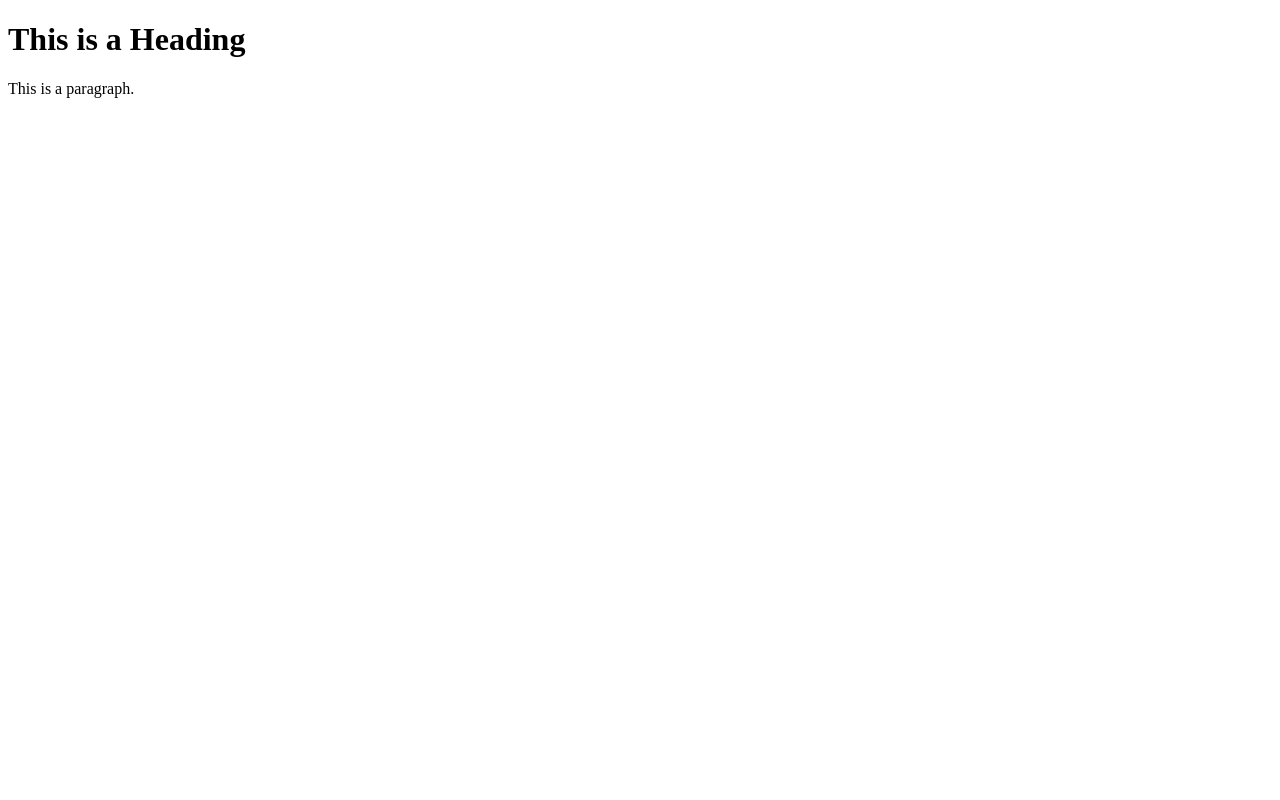
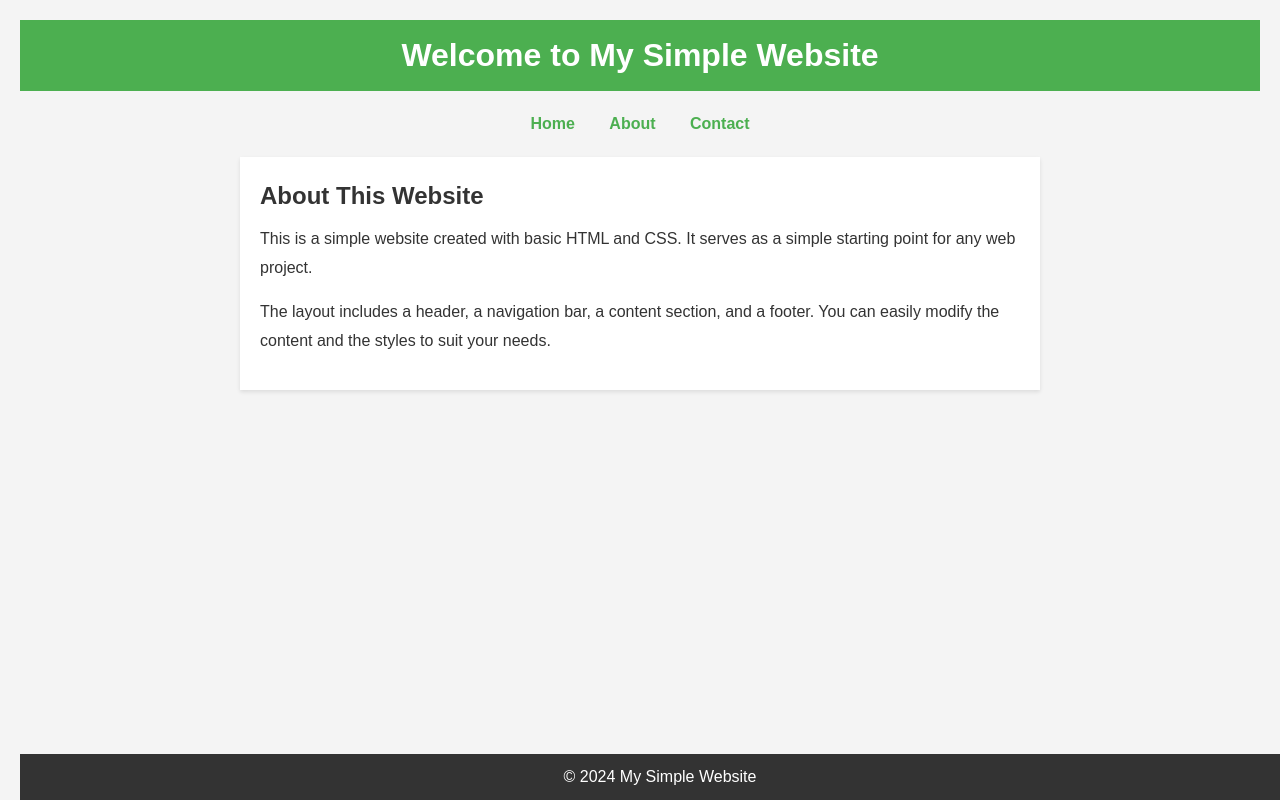
Before and after one commit to Akssridhar/design, a plain HTML site: page index.html in a window 1280 px wide. Drawn offline with Linux system fonts and the light colour scheme.

Commit message:
Update index.html
Add website

```diff
--- a/index.html
+++ b/index.html
@@ -1,12 +1,98 @@
 <!DOCTYPE html>
-<html>
+<html lang="en">
 <head>
-<title>Page Title</title>
+    <meta charset="UTF-8">
+    <meta name="viewport" content="width=device-width, initial-scale=1.0">
+    <title>Simple Website</title>
+    <style>
+        /* Reset some basic styles */
+        * {
+            margin: 0;
+            padding: 0;
+            box-sizing: border-box;
+        }
+
+        body {
+            font-family: Arial, sans-serif;
+            line-height: 1.6;
+            background-color: #f4f4f4;
+            color: #333;
+            padding: 20px;
+        }
+
+        header {
+            background-color: #4CAF50;
+            color: white;
+            text-align: center;
+            padding: 10px 0;
+        }
+
+        nav {
+            text-align: center;
+            margin: 20px 0;
+        }
+
+        nav a {
+            color: #4CAF50;
+            text-decoration: none;
+            margin: 0 15px;
+            font-weight: bold;
+        }
+
+        nav a:hover {
+            text-decoration: underline;
+        }
+
+        .content {
+            max-width: 800px;
+            margin: 0 auto;
+            padding: 20px;
+            background-color: white;
+            box-shadow: 0 2px 4px rgba(0, 0, 0, 0.1);
+        }
+
+        .content h2 {
+            margin-bottom: 10px;
+            color: #333;
+        }
+
+        .content p {
+            line-height: 1.8;
+            margin-bottom: 15px;
+        }
+
+        footer {
+            text-align: center;
+            padding: 10px 0;
+            background-color: #333;
+            color: white;
+            position: fixed;
+            bottom: 0;
+            width: 100%;
+        }
+    </style>
 </head>
 <body>
 
-<h1>This is a Heading</h1>
-<p>This is a paragraph.</p>
+    <header>
+        <h1>Welcome to My Simple Website</h1>
+    </header>
+
+    <nav>
+        <a href="#home">Home</a>
+        <a href="#about">About</a>
+        <a href="#contact">Contact</a>
+    </nav>
+
+    <div class="content">
+        <h2>About This Website</h2>
+        <p>This is a simple website created with basic HTML and CSS. It serves as a simple starting point for any web project.</p>
+        <p>The layout includes a header, a navigation bar, a content section, and a footer. You can easily modify the content and the styles to suit your needs.</p>
+    </div>
+
+    <footer>
+        <p>&copy; 2024 My Simple Website</p>
+    </footer>
 
 </body>
 </html>
```
